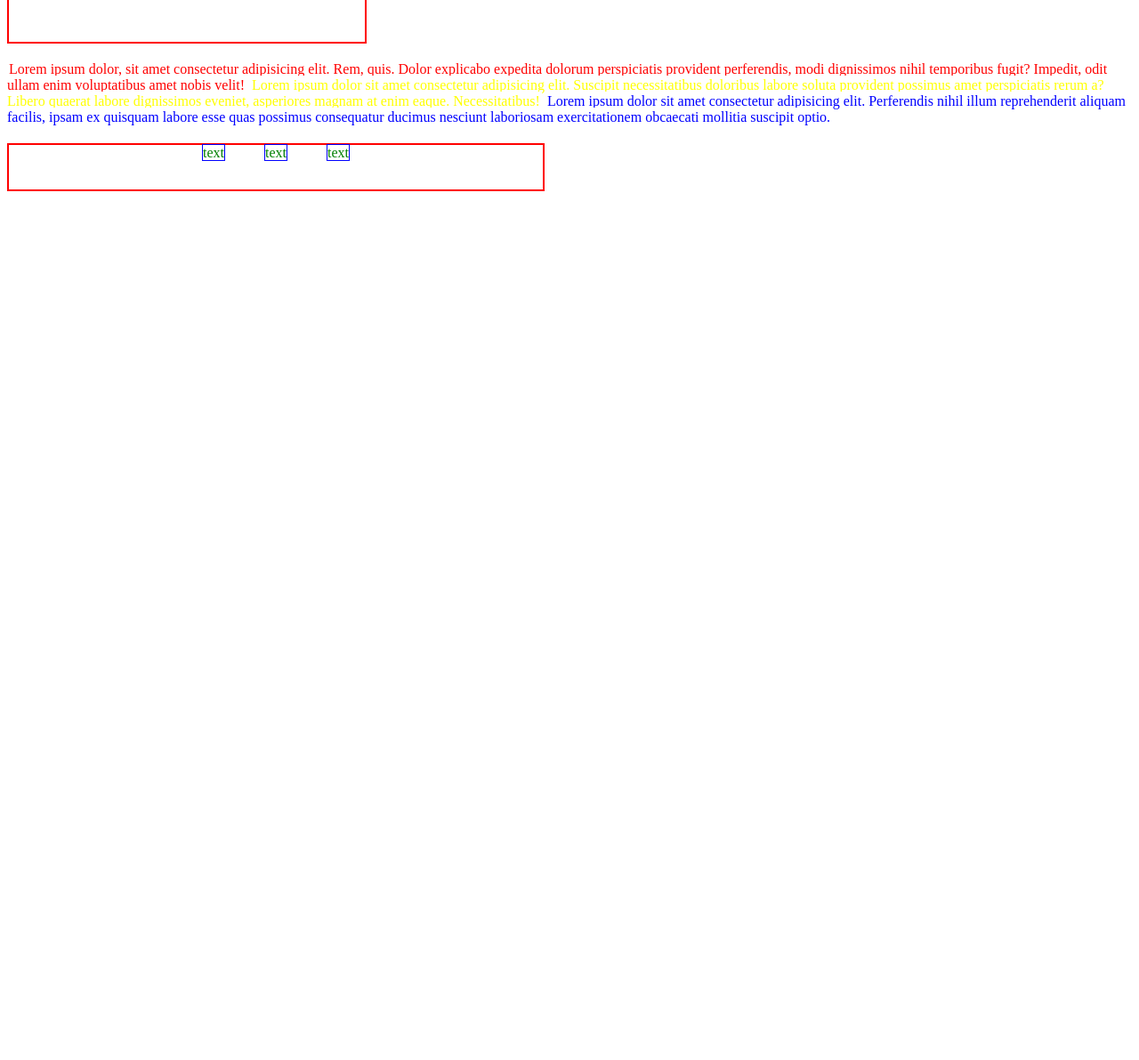
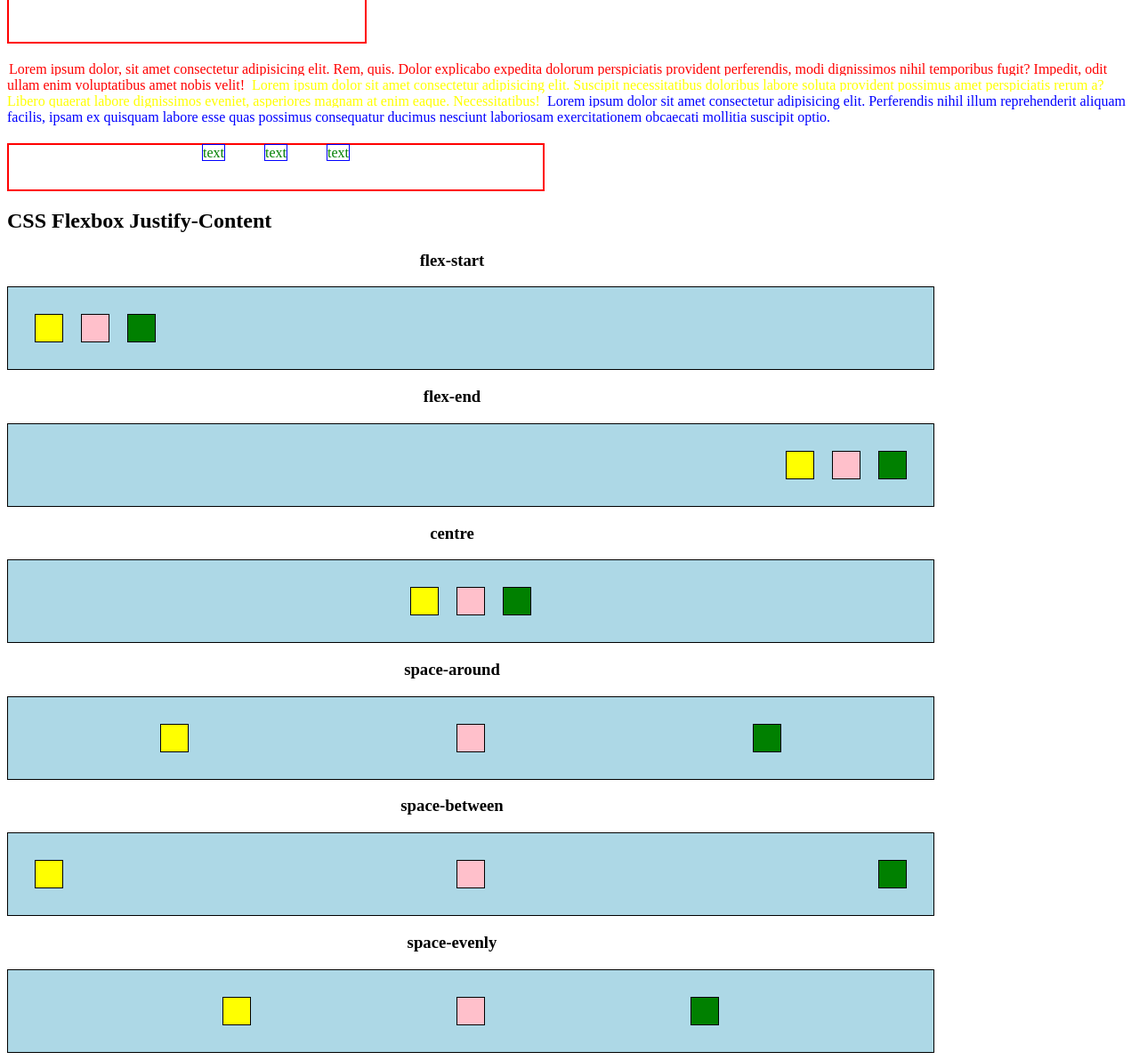
Before and after one commit to ntw4/repositori, a plain HTML site: page index.html in a window 1280 px wide. Shown: the part 1321-2513 px from the top of the page at 89% size. Before the commit the page ends 1544 px from the top, so only its background shows below. Drawn offline with Linux system fonts and the light colour scheme.

Commit message:
version_9_justify-centent

```diff
--- a/index.html
+++ b/index.html
@@ -81,5 +81,59 @@
         <div class="block_text">text</div>
     </div>
 
+    <h2>CSS Flexbox Justify-Content</h2>
+    <div class="conteiner">
+        <h3>flex-start</h3>
+        <div class="cont_pad_color flex-start">
+            <div class="all_quard quard_1"></div>
+            <div class="all_quard quard_2"></div>
+            <div class="all_quard quard_3"></div>
+        </div>
+    </div>
+
+    <div class="conteiner">
+        <h3>flex-end</h3>
+        <div class="cont_pad_color flex-end">
+            <div class="all_quard quard_1"></div>
+            <div class="all_quard quard_2"></div>
+            <div class="all_quard quard_3"></div>
+        </div>
+    </div>
+
+    <div class="conteiner">
+        <h3>centre</h3>
+        <div class="cont_pad_color centre">
+            <div class="all_quard quard_1"></div>
+            <div class="all_quard quard_2"></div>
+            <div class="all_quard quard_3"></div>
+        </div>
+    </div>
+
+    <div class="conteiner">
+        <h3>space-around</h3>
+        <div class="cont_pad_color space-around">
+            <div class="all_quard quard_1"></div>
+            <div class="all_quard quard_2"></div>
+            <div class="all_quard quard_3"></div>
+        </div>
+    </div>
+
+    <div class="conteiner">
+        <h3>space-between</h3>
+        <div class="cont_pad_color space-between">
+            <div class="all_quard quard_1"></div>
+            <div class="all_quard quard_2"></div>
+            <div class="all_quard quard_3"></div>
+        </div>
+    </div>
+
+    <div class="conteiner">
+        <h3>space-evenly</h3>
+        <div class="cont_pad_color space-evenly">
+            <div class="all_quard quard_1"></div>
+            <div class="all_quard quard_2"></div>
+            <div class="all_quard quard_3"></div>
+        </div>
+    </div>
 </body>
 </html>
--- a/style.css
+++ b/style.css
@@ -79,3 +79,48 @@ ul{
     border: 1px solid blue;
     margin: 20px;
 }
+.conteiner{
+    width: 1000px;
+    height: auto;
+    text-align: center;
+}
+.all_quard{
+    width: 30px;
+    height: 30px;
+    border: 1px solid black;
+    margin: 10px;
+}
+.quard_1{
+    background-color: yellow;
+}
+.quard_2{
+    background-color: pink;
+}
+.quard_3{
+    background-color: green;
+}
+.cont_pad_color{
+    display: flex;
+    background-color: lightblue;
+    padding: 20px;
+    border: 1px solid black;
+    width: 100%;
+}
+.flex-start{
+    justify-content: flex-start;
+}
+.flex-end{
+    justify-content: flex-end;
+}
+.centre{
+    justify-content: center;
+}
+.space-around{
+    justify-content: space-around;
+}
+.space-between{
+    justify-content: space-between;
+}
+.space-evenly{
+    justify-content: space-evenly;
+}
```
